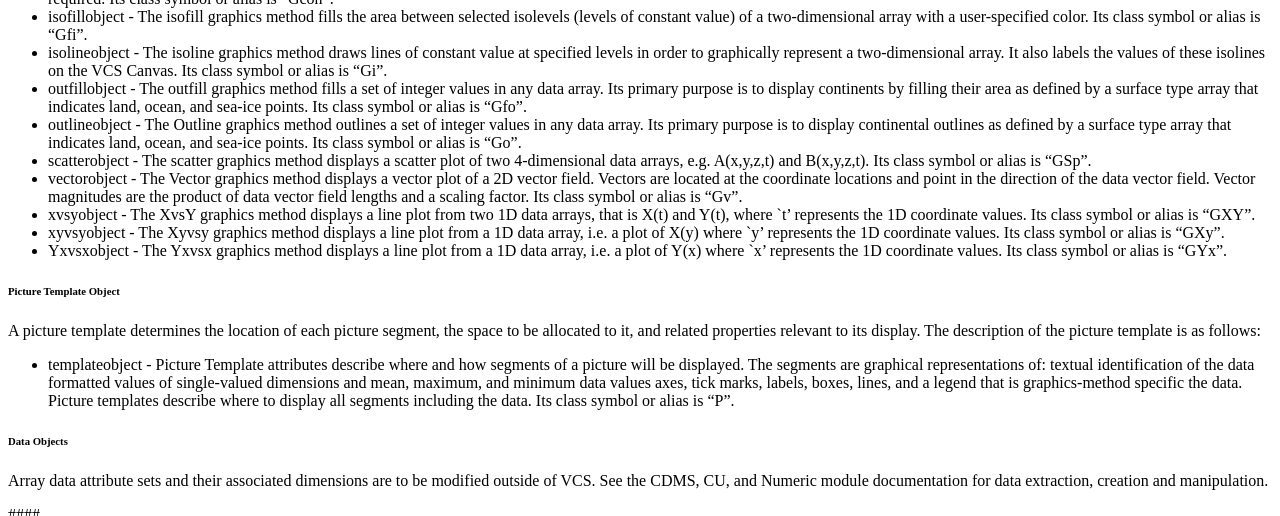
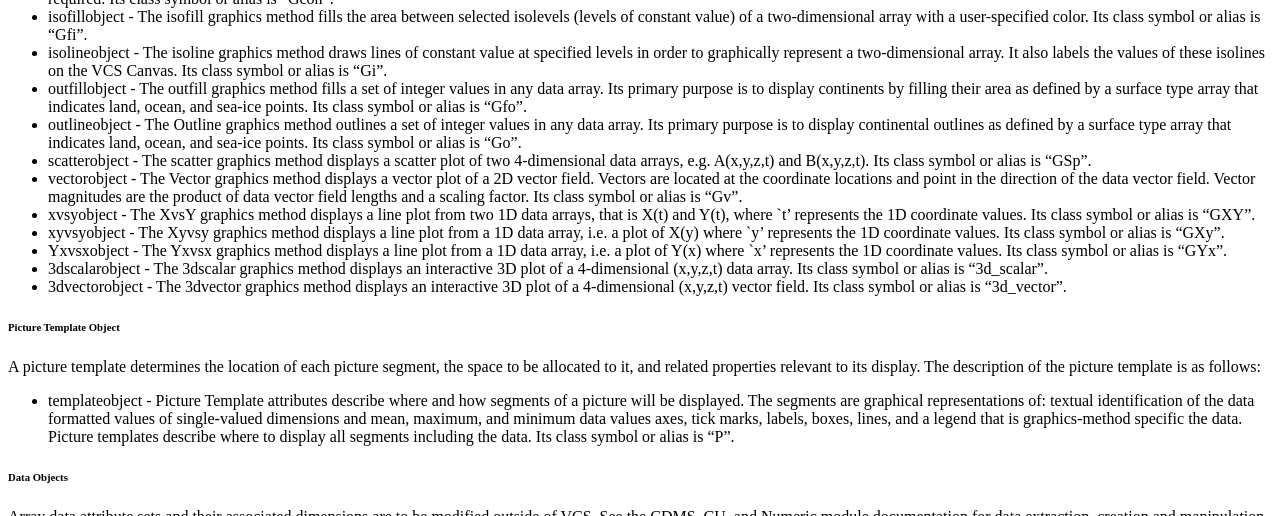
Before and after one commit to CDAT/cdat-old-site, a Jekyll site: the page built from vcs/vcs-4.md, in a window 1280 px wide and 900 px high, scrolled down 1821 px, cut to the strip 0-516 px from the top of the window. Built offline with Jekyll 4.4.1, drawn with Linux system fonts in a browser that asks for light colours; nearby versions of some CDN libraries; some of the changed text lies outside the part shown.

Commit message:
Initial insertion of 3D plot commands into chapter 4

```diff
--- a/vcs/vcs-4.md
+++ b/vcs/vcs-4.md
@@ -47,6 +47,8 @@
   * xvsyobject - The XvsY graphics method displays a line plot from two 1D data arrays, that is X(t) and Y(t), where `t' represents the 1D coordinate values. Its class symbol or alias is "GXY".
   * xyvsyobject - The Xyvsy graphics method displays a line plot from a 1D data array, i.e. a plot of X(y) where `y' represents the 1D coordinate values. Its class symbol or alias is "GXy".
   * Yxvsxobject - The Yxvsx graphics method displays a line plot from a 1D data array, i.e. a plot of Y(x) where `x' represents the 1D coordinate values. Its class symbol or alias is "GYx".
+  * 3dscalarobject - The 3dscalar graphics method displays an interactive 3D plot of a 4-dimensional (x,y,z,t) data array. Its class symbol or alias is "3d_scalar".
+  * 3dvectorobject - The 3dvector graphics method displays an interactive 3D plot of a 4-dimensional (x,y,z,t) vector field. Its class symbol or alias is "3d_vector".
 
 ######  Picture Template Object
 
@@ -566,6 +568,14 @@
 
 verifies a yxvsx graphics method object
 
+is3d_scalar()
+
+verifies a 3d_scalar graphics method object
+
+is3d_vector()
+
+verifies a 3d_vector graphics method object
+
 isgraphicsmethod()
 
 verifies if an object is one of the graphics methods: boxfill, isofill,
@@ -574,7 +584,7 @@
 graphicsmethodname()
 
 Returns the name of the graphics methods object. Returns either: `boxfill',
-`isofill', `isoline', `outfill', `outline', `continents', `scatter', `vector',
+`isofill', `isoline', `outfill', `outline', `continents', `scatter', `vector', '3d_vector', '3d_scalar'
 `xvsy', `xyvsy', or `yxvsx'.
 
 Check for VCS secondary objects:
@@ -710,6 +720,14 @@
 
 creates a new xyvsy graphics method object
 
+create3d_scalar()
+
+creates a new 3d_scalar graphics method object
+
+create3d_vector()
+
+creates a new 3d_vector graphics method object
+
 ######  Get Existing VCS Objects
 
 The get functions are used to obtain VCS objects that exist in the object
@@ -794,6 +812,15 @@
 
 get specified yxvsx graphics method and create yxvsx
 
+get3d_scalar()
+
+get specified 3d_scalar graphics method and create 3d_scalar
+
+get3d_vector()
+
+get specified 3d_vector graphics method and create 3d_vector
+
+
 ######  Removing VCS Objects
 
 Unwanted VCS objects can be removed from internal memory with the use of the
```
Also changed, not shown: other parts of vcs/vcs-4.md (+1 -1 lines).
